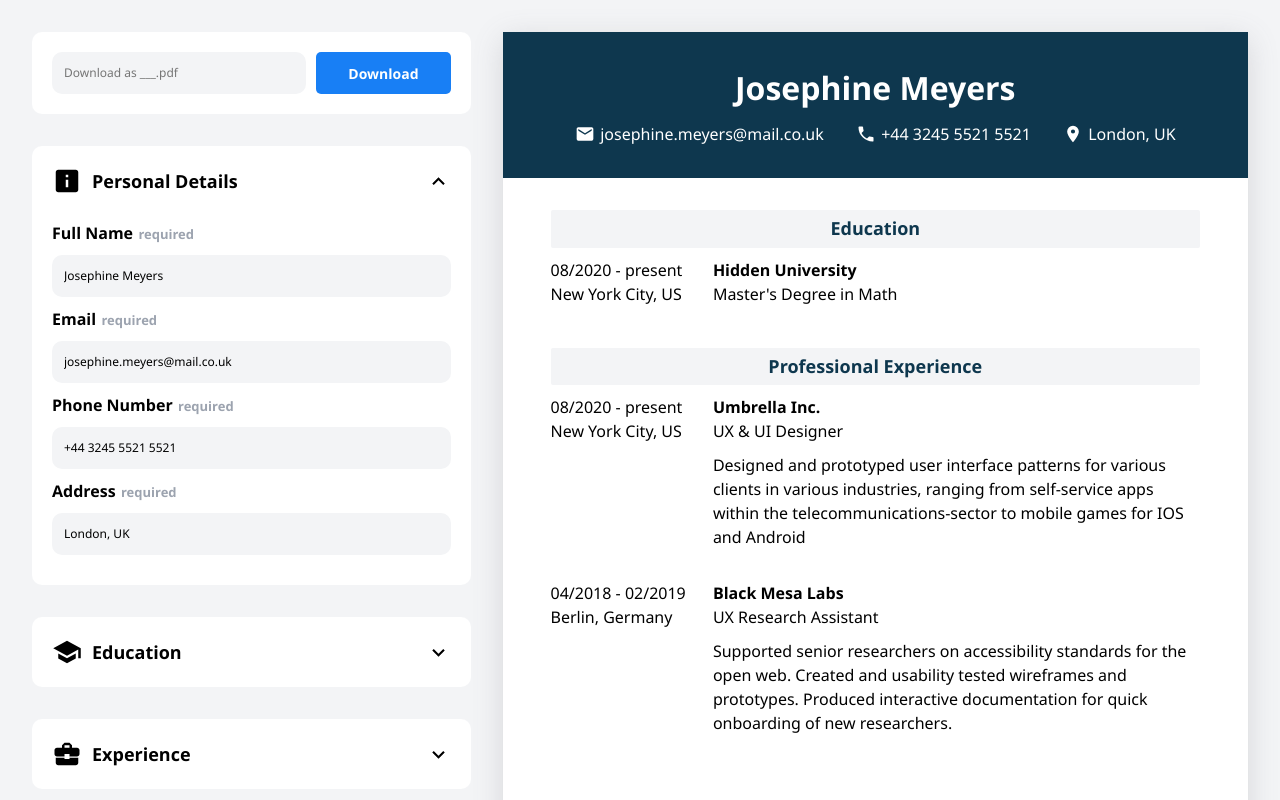
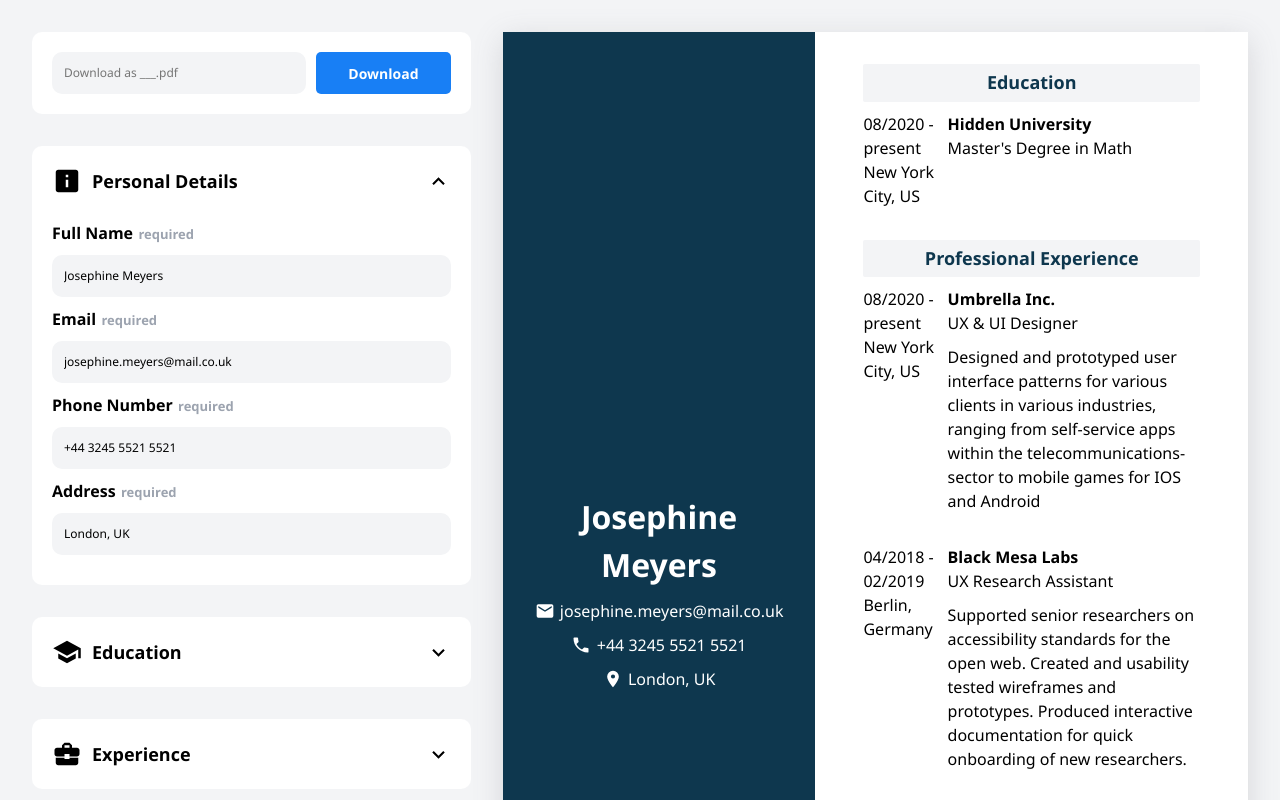
Before and after one commit to ahmadnourallah/CV-Builder, a React (Vite) app: page / in a window 1280 px wide. Shown: the top 800 px of the page. Built offline with nearby package versions, Linux system fonts and the light colour scheme.

Commit message:
Support layout shifts

```diff
--- a/src/components/PDFDocument/Body.jsx
+++ b/src/components/PDFDocument/Body.jsx
@@ -2,14 +2,18 @@ import Section from "./Section";
 import { View } from "@react-pdf/renderer";
 
 function Body({ customs, styles, CV }) {
+	const isRow = customs.CVLayout !== "column";
+
 	return (
 		<View
 			className="canvasBody"
 			style={{
 				margin: "0 36pt",
+				width: isRow ? "100%" : undefined,
 				display: "flex",
 				flexDirection: "column",
 				gap: customs.GapLG,
+				marginTop: !isRow ? customs.GapLG : undefined,
 			}}
 		>
 			<Section
--- a/src/components/PDFDocument/Header.jsx
+++ b/src/components/PDFDocument/Header.jsx
@@ -3,6 +3,8 @@ import { View, Text } from "@react-pdf/renderer";
 import { mdiEmail, mdiPhone, mdiMapMarker } from "@mdi/js";
 
 function Header({ customs, styles, CV }) {
+	const isRow = customs.CVLayout !== "column";
+
 	return (
 		<View
 			className="header"
@@ -14,6 +16,9 @@ function Header({ customs, styles, CV }) {
 				gap: customs.GapMD,
 				justifyContent: "center",
 				alignItems: "center",
+				textAlign: "center",
+				width: isRow ? "445pt" : undefined,
+				height: isRow ? "100vh" : undefined,
 				padding: customs.GapLG,
 				marginTop: `-${customs.GapLG}`,
 			}}
@@ -26,6 +31,7 @@ function Header({ customs, styles, CV }) {
 				style={{
 					display: "flex",
 					flexDirection: "row",
+					flexWrap: "wrap",
 					justifyContent: "center",
 					columnGap: customs.GapLG,
 					rowGap: customs.GapMD,
--- a/src/components/PDFDocument/PDFDocument.jsx
+++ b/src/components/PDFDocument/PDFDocument.jsx
@@ -2,7 +2,7 @@ import NotoSansRegular from "../../assets/fonts/NotoSans-Regular.woff";
 import NotoSansBold from "../../assets/fonts/NotoSans-Bold.woff";
 import Header from "./Header";
 import Body from "./Body";
-import { Document, Page, StyleSheet, Font } from "@react-pdf/renderer";
+import { Document, Page, StyleSheet, Font, View } from "@react-pdf/renderer";
 
 export const PDFDocument = ({ customs, CV }) => {
 	Font.register({
@@ -19,7 +19,6 @@ export const PDFDocument = ({ customs, CV }) => {
 		page: {
 			margin: 0,
 			paddingTop: customs.GapLG,
-			paddingBottom: customs.GapLG,
 			fontFamily: "NotoSans",
 			fontSize: customs.FontBody,
 		},
@@ -40,8 +39,7 @@ export const PDFDocument = ({ customs, CV }) => {
 				style={{
 					...styles.page,
 					display: "flex",
-					flexDirection: "column",
-					gap: customs.GapLG,
+					flexDirection: customs.CVLayout,
 				}}
 			>
 				<Header customs={customs} CV={CV} styles={styles} />
--- a/src/components/PDFDocument/SectionItem.jsx
+++ b/src/components/PDFDocument/SectionItem.jsx
@@ -4,10 +4,10 @@ function SectionItem({ customs, item }) {
 	return (
 		<View
 			className="item"
-			wrap={false}
 			style={{
 				display: "flex",
 				flexDirection: "row",
+				gap: customs.GapSM,
 			}}
 		>
 			<View className="leftCol" style={{ flex: 1 }}>
--- a/src/components/canvas/Canvas.jsx
+++ b/src/components/canvas/Canvas.jsx
@@ -7,8 +7,7 @@ function Canvas({ CV }) {
 			className="canvas shadow"
 			style={{
 				display: "flex",
-				flexDirection: "column",
-				gap: "var(--gap-lg)",
+				flexDirection: "var(--cv-layout)",
 				maxWidth: "8.27in",
 				minHeight: "11.67in",
 				fontSize: "var(--font-body)",
--- a/src/components/canvas/CanvasBody.jsx
+++ b/src/components/canvas/CanvasBody.jsx
@@ -10,6 +10,7 @@ function CanvasBody({ CV }) {
 				flexDirection: "column",
 				gap: "var(--gap-lg)",
 				marginBottom: "var(--gap-lg)",
+				marginTop: "var(--gap-lg)",
 			}}
 		>
 			<CanvasSection title="Education" items={CV.education} />
--- a/src/components/canvas/CanvasHeader.jsx
+++ b/src/components/canvas/CanvasHeader.jsx
@@ -13,6 +13,7 @@ function CanvasHeader({ CV }) {
 				gap: "var(--gap-md)",
 				justifyContent: "center",
 				alignItems: "center",
+				textAlign: "center",
 				padding: "var(--gap-lg)",
 			}}
 		>
--- a/src/components/canvas/CanvasHeaderItem.jsx
+++ b/src/components/canvas/CanvasHeaderItem.jsx
@@ -8,6 +8,7 @@ function CanvasHeaderItem({ icon, text }) {
 				display: "flex",
 				alignItems: "center",
 				gap: "var(--gap-sm)",
+				width: "max-content",
 			}}
 		>
 			<Icon path={icon} size="20px" color="#FFF" />
```
